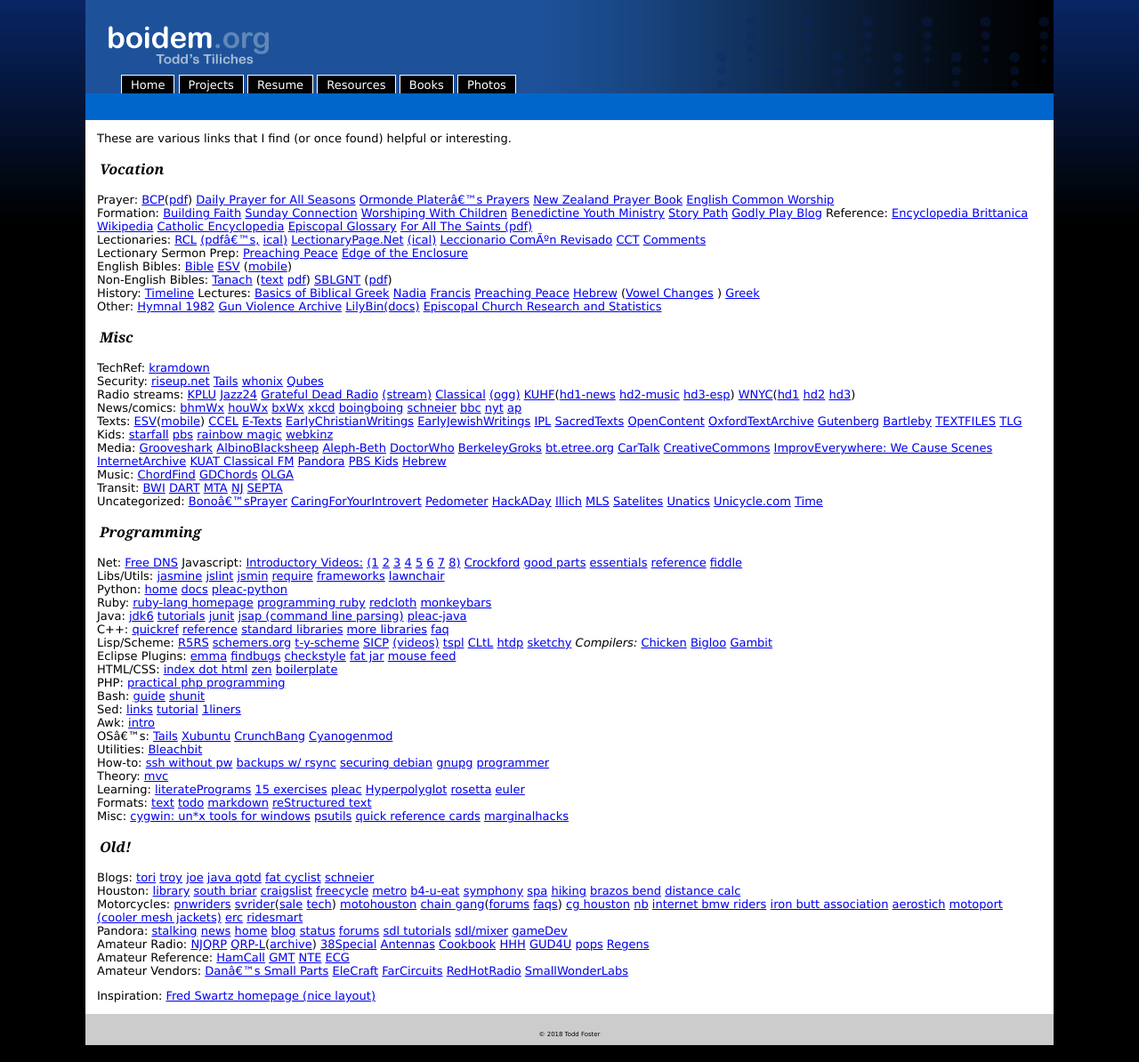
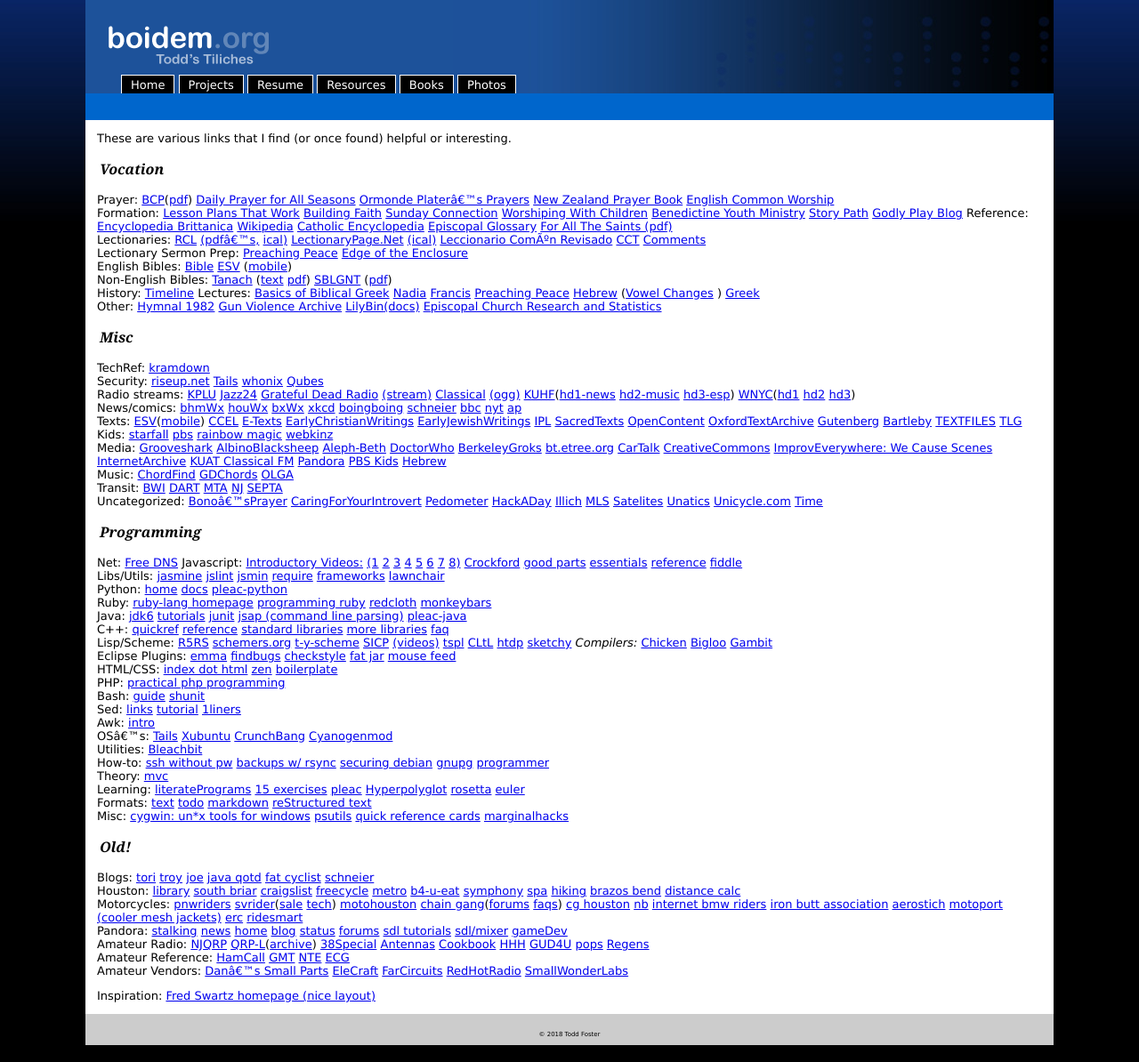
Before and after one commit to toddfoster/toddfoster.github.com, a Jekyll site: the page built from resources.md, in a window 1280 px wide. Shown: the whole page at 89% size. Built offline with Jekyll 4.4.1, drawn with Linux system fonts in a browser that asks for light colours.

Commit message:
lesson plans that work

```diff
--- a/resources.md
+++ b/resources.md
@@ -9,7 +9,7 @@ These are various links that I find (or once found) helpful or interesting.
 ## Vocation
 
 Prayer: [BCP](http://justus.anglican.org/resources/bcp/)([pdf](http://www.episcopalchurch.org/sites/default/files/downloads/book_of_common_prayer.pdf))  [Daily Prayer for All Seasons](https://www.episcopalchurch.org/library/document/daily-prayer-all-seasons) [Ormonde Plater's Prayers](http://www.episcopaldeacons.org/ormonde-plater-archive.html) [New Zealand Prayer Book](http://anglicanprayerbook.org.nz/) [English Common Worship](https://www.churchofengland.org/prayer-worship/worship/texts.aspx)
-Formation: [Building Faith](https://www.buildfaith.org/) [Sunday Connection](https://www.loyolapress.com/our-catholic-faith/liturgical-year) [Worshiping With Children](https://worshipingwithchildren.blogspot.com/p/lectionary-index.html) [Benedictine Youth Ministry](http://myfaithmylife.org/wp-content/uploads/sites/1227/2017/08/Gamber-Benedictine-youth-series.pdf) [Story Path](http://storypath.upsem.edu/lectionary-links/lectionary-links-revised-common-lectionary/) [Godly Play Blog](https://exploreandexpress-sheila.blogspot.com/)
+Formation: [Lesson Plans That Work](https://episcopaldigitalnetwork.com/lessons/) [Building Faith](https://www.buildfaith.org/) [Sunday Connection](https://www.loyolapress.com/our-catholic-faith/liturgical-year) [Worshiping With Children](https://worshipingwithchildren.blogspot.com/p/lectionary-index.html) [Benedictine Youth Ministry](http://myfaithmylife.org/wp-content/uploads/sites/1227/2017/08/Gamber-Benedictine-youth-series.pdf) [Story Path](http://storypath.upsem.edu/lectionary-links/lectionary-links-revised-common-lectionary/) [Godly Play Blog](https://exploreandexpress-sheila.blogspot.com/)
 Reference: [Encyclopedia Brittanica](http://www.eb.com) [Wikipedia](http://wikipedia.org) [Catholic Encyclopedia](http://newadvent.org/cathen/) [Episcopal Glossary](http://library.episcopalchurch.org/glossary) [For All The Saints (pdf)](http://www.anglican.org.nz/Resources/Lectionary-and-Worship/For-All-the-Saints-A-Resource-for-the-Commemorations-of-the-Calendar)
 Lectionaries: [RCL](http://lectionary.library.vanderbilt.edu/) [(pdf's,](http://lectionary.library.vanderbilt.edu/pdfs.php) [ical)](webcal://lectionary.library.vanderbilt.edu/feeds/lectionary.ics) [LectionaryPage.Net](http://lectionarypage.net)  [(ical)](http://www.lectionarypage.net/Resources/LiturgicalCalendar.ics) [Leccionario Común Revisado](http://www.blakleycreative.com/jtb/StMarksNet/ld.htm) [CCT](http://www.commontexts.org/publications/index.html) [Comments](http://www.montreal.anglican.org/comments/)
 Lectionary Sermon Prep: [Preaching Peace](http://www.preachingpeace.org/teaching-resources/lectionary-commentary.html) [Edge of the Enclosure](http://www.edgeofenclosure.org)
```
